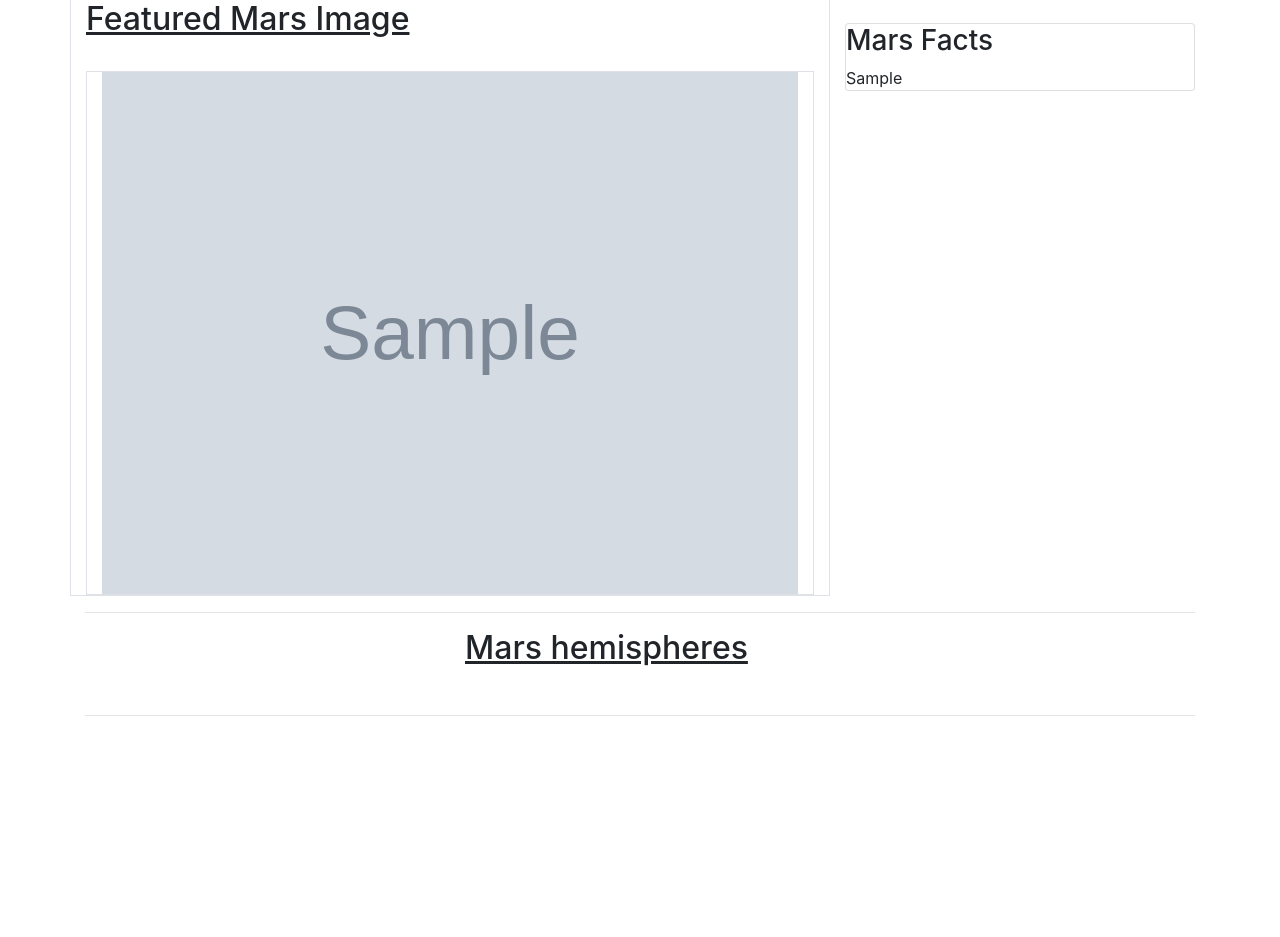
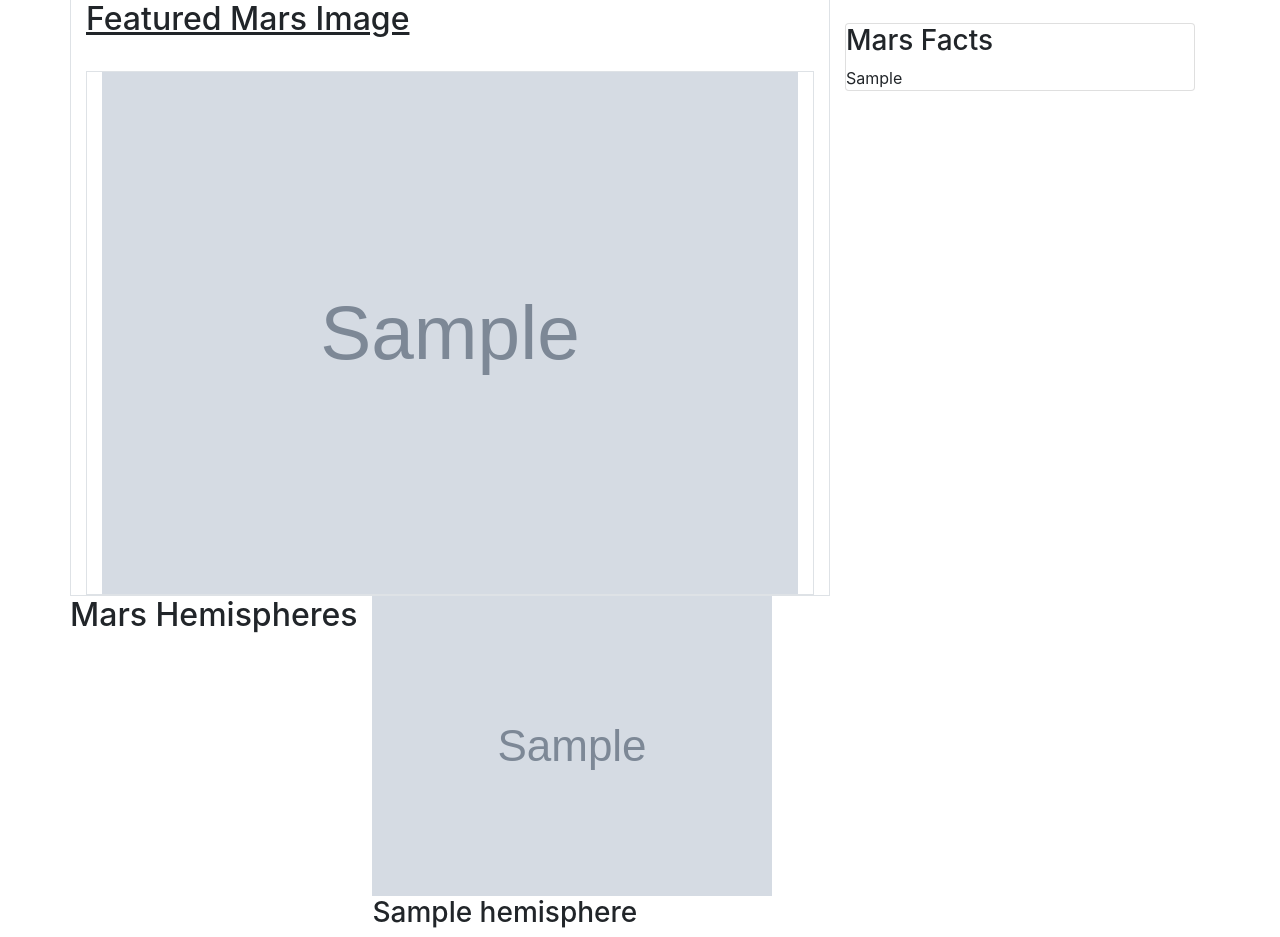
Before and after one commit to LiteshSamji/web-scraping-challenge, a Flask app: page / in a window 1280 px wide. Shown: the part 476-1413 px from the top of the page. Before the commit the page ends 1192 px from the top, so only its background shows below. Run offline with Flask 2, Linux system fonts and the light colour scheme; grey boxes marked "Sample" are stand-in pictures; a database or web service that is not in the repository returns one stand-in record (values such as "Sample title"); some libraries are stand-ins or nearby versions.

Commit message:
Mars Hemisphere

```diff
--- a/Missions_to_Mars/templates/index.html
+++ b/Missions_to_Mars/templates/index.html
@@ -47,14 +47,23 @@
         </div>
       </div>
     </div>
-  <hr>
-    <div class="row">
-      <div class="col-md-8 offset-4">
-        <h2 class="align-items-center"><u>Mars hemispheres</u></h2>
+    <div class="row" id="mars-hemispheres">
+      <div class="page-header">
+        <h2 class="text-center">Mars Hemispheres</h2>
       </div>
+
+      {% for hemisphere in mars.hemispheres %}
+      <div class="col-md-6">
+        <div class="thumbnail">
+          <img src="{{hemisphere.img_url | default('static/images/error.png', true)}}" alt="Responsive image" class="img-responsive" >
+          <div class="caption">
+            <h3>{{hemisphere.title}}</h3>
+          </div>
+        </div>
+
+      </div>
+      {% endfor %}
     </div>
-    </br>
-  <hr>
 </body>
 
 </html>
```
Also changed, not shown: Missions_to_Mars/scrape_mars.py (+9 -2 lines).
